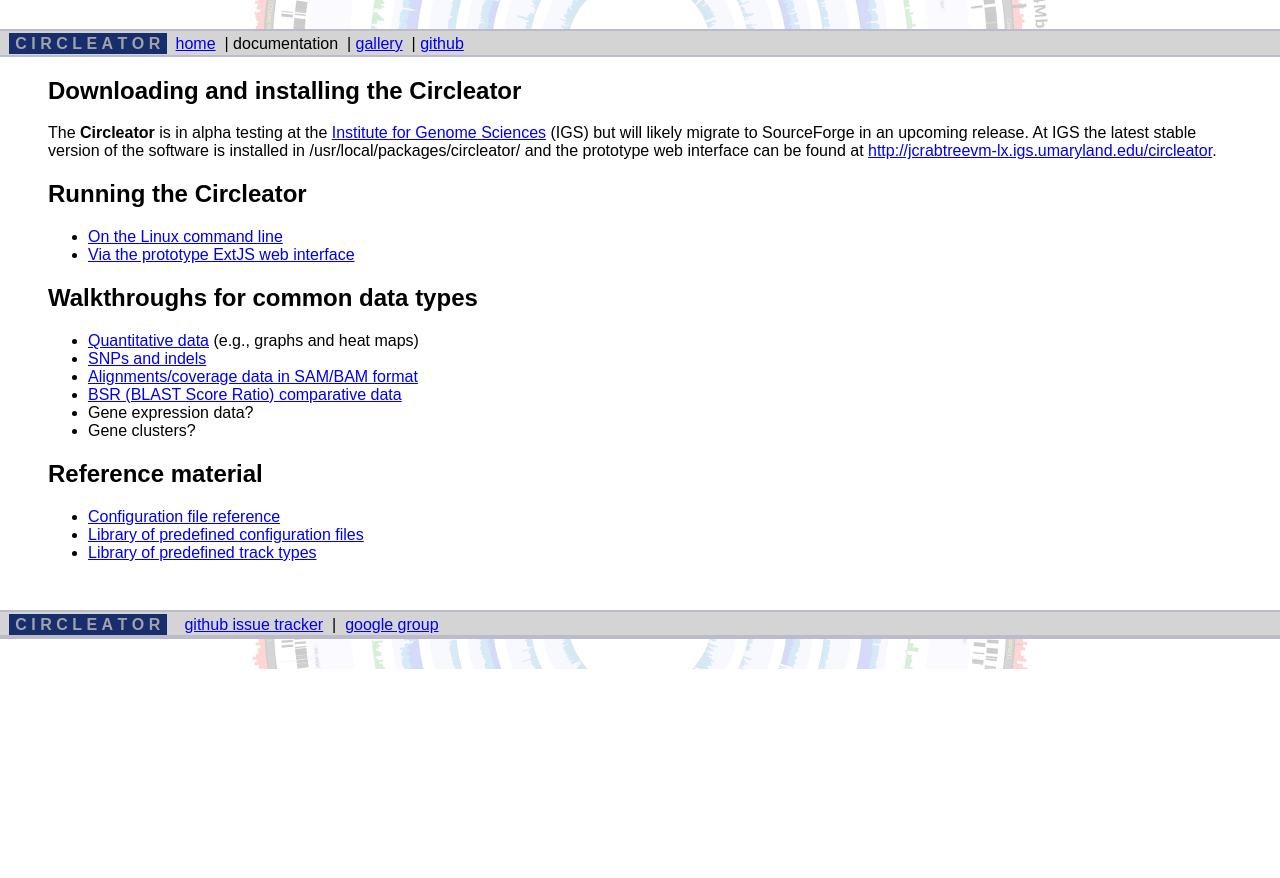
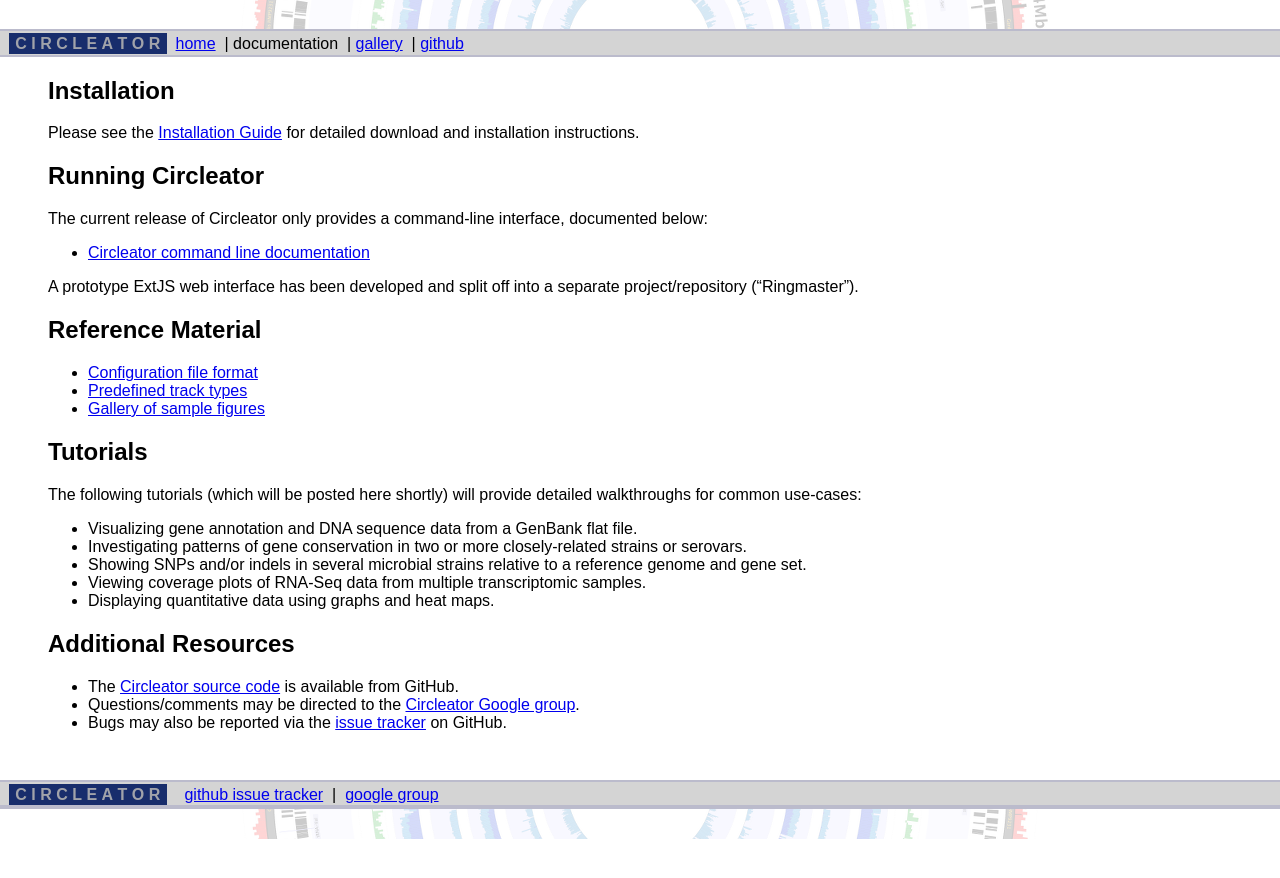
Before and after one commit to jonathancrabtree/Circleator, a Jekyll site: the page built from documentation.md, in a window 1280 px wide. Shown: the top 878 px of the page. Built offline with Jekyll 4.4.1, drawn with Linux system fonts in a browser that asks for light colours.

Commit message:
Convert documentation page to Markdown, rework content.

```diff
--- a/documentation.md
+++ b/documentation.md
@@ -1,36 +1,55 @@
 ---
 layout: default
 pagetype: documentation
+title: Circleator - Documentation
 ---
 
-<h2>Downloading and installing the Circleator</h2>
-The <span class='circleator'>Circleator</span> is in alpha testing at
-the <a href='http://www.igs.umaryland.edu'>Institute for Genome
-Sciences</a> (IGS) but will likely migrate to SourceForge in an upcoming
-release. At IGS the latest stable version of the software is installed
-in /usr/local/packages/circleator/ and the prototype web interface can
-be found at <a href='http://jcrabtreevm-lx.igs.umaryland.edu/circleator'>http://jcrabtreevm-lx.igs.umaryland.edu/circleator</a>.
+## Installation
 
-<h2>Running the Circleator</h2>
-<ul>
- <li><a href='command-line.html'>On the Linux command line</a></li>
- <li><a href='web-application.html'>Via the prototype ExtJS web interface</a></li>
-</ul>
+Please see the [Installation Guide][install] for detailed download
+and installation instructions.
 
-<h2>Walkthroughs for common data types</h2>
-<ul>
- <li><a href='tutorials/quantitative_data.html'>Quantitative data</a> (e.g., graphs and heat maps)</li>
- <li><a href='tutorials/snps.html'>SNPs and indels</a></li>
- <li><a href='tutorials/alignments.html'>Alignments/coverage data in SAM/BAM format</a></li>
- <li><a href='tutorials/bsr.html'>BSR (BLAST Score Ratio) comparative data</a></li>
- <li>Gene expression data?</li>
- <li>Gene clusters?</li>
-</ul>
+[install]: install.html
+[readme]: http://github.com/jonathancrabtree/Circleator/blob/master/README.md
 
-<h2>Reference material</h2>
-<ul>
- <li><a href='configuration.html'>Configuration file reference</a></li>
- <li><a href='predefined-config-files.html'>Library of predefined configuration files</a></li>
- <li><a href='predefined-tracks.html'>Library of predefined track types</a></li>
-<!-- <li><a href='predefined-glyphs.html'>Predefined glyphs</a></li> -->
-</ul>
+## Running Circleator
+
+The current release of Circleator only provides a command-line
+interface, documented below:
+
+ * [Circleator command line documentation][cmdline]
+
+A prototype ExtJS web interface has been developed and split off into a
+separate project/repository ("Ringmaster").
+
+[cmdline]: command-line.html
+
+## Reference Material
+
+ * [Configuration file format][config_ref]
+ * [Predefined track types][predef_tracks]
+ * [Gallery of sample figures][gallery]
+
+[config_ref]: configuration.html
+[predef_tracks]: predefined-tracks.html
+[gallery]: gallery.html
+
+## Tutorials
+
+The following tutorials (which will be posted here shortly) will provide detailed walkthroughs for common use-cases:
+
+ * Visualizing gene annotation and DNA sequence data from a GenBank flat file.
+ * Investigating patterns of gene conservation in two or more closely-related strains or serovars.
+ * Showing SNPs and/or indels in several microbial strains relative to a reference genome and gene set.
+ * Viewing coverage plots of RNA-Seq data from multiple transcriptomic samples.
+ * Displaying quantitative data using graphs and heat maps.
+
+## Additional Resources
+
+* The [Circleator source code][source] is available from GitHub.
+* Questions/comments may be directed to the [Circleator Google group][ggroup].
+* Bugs may also be reported via the [issue tracker][tracker] on GitHub.
+
+[source]: https://github.com/jonathancrabtree/Circleator
+[ggroup]: http://groups.google.com/group/circleator
+[tracker]: https://github.com/jonathancrabtree/Circleator/issues
```
